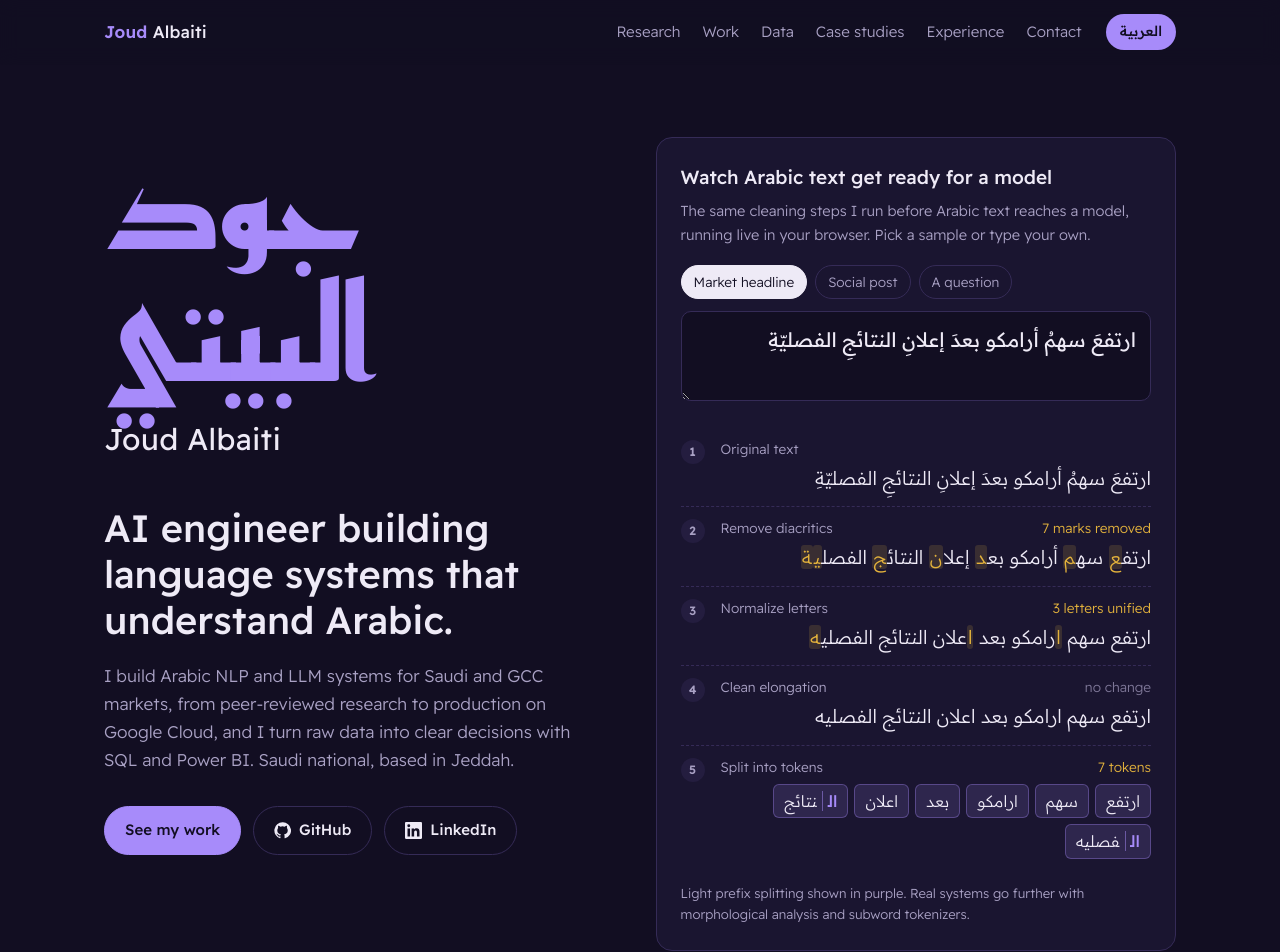
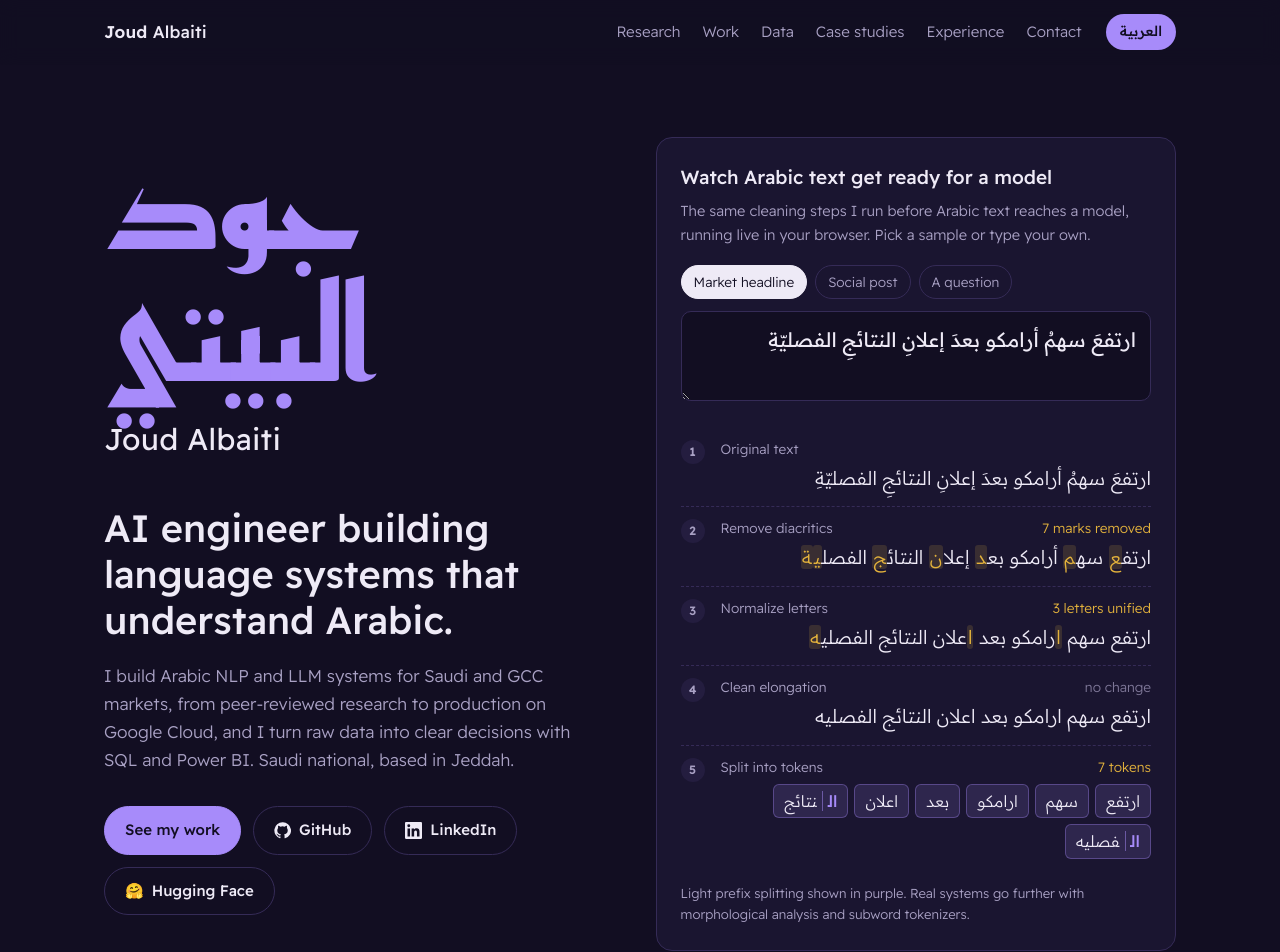
Before and after one commit to joudalbaiti/joudalbaiti.github.io, a plain HTML site: page index.html in a window 1280 px wide. Shown: the top 952 px of the page. Drawn offline with Linux system fonts and the light colour scheme.

Commit message:
Add Hugging Face profile links; make header name white

```diff
--- a/index.html
+++ b/index.html
@@ -51,7 +51,7 @@ a:focus-visible,button:focus-visible,summary:focus-visible,textarea:focus-visibl
 .top.scrolled{border-bottom-color:var(--line)}
 .top .wrap{display:flex;align-items:center;gap:24px;height:64px}
 .brand{font-weight:500;text-decoration:none;letter-spacing:.01em}
-.brand b{color:var(--teal);font-weight:600}
+.brand b{color:inherit;font-weight:600}
 .nav{display:flex;gap:22px;margin-inline-start:auto;font-size:15px}
 .nav a{text-decoration:none;color:var(--muted)}
 .nav a:hover{color:var(--text)}
@@ -256,6 +256,7 @@ html[data-lang="ar"] body{font-size:17.5px;line-height:1.85}
         <a class="btn" href="https://www.linkedin.com/in/joud-albaiti/" target="_blank" rel="noopener">
           <svg viewBox="0 0 24 24" fill="currentColor" aria-hidden="true"><path d="M20.45 20.45h-3.56v-5.57c0-1.33-.02-3.04-1.85-3.04-1.85 0-2.14 1.45-2.14 2.94v5.67H9.34V9h3.42v1.56h.05c.48-.9 1.64-1.85 3.37-1.85 3.6 0 4.27 2.37 4.27 5.46v6.28ZM5.34 7.43a2.06 2.06 0 1 1 0-4.13 2.06 2.06 0 0 1 0 4.13ZM7.12 20.45H3.56V9h3.56v11.45ZM22.22 0H1.77C.79 0 0 .77 0 1.73v20.54C0 23.23.79 24 1.77 24h20.45c.98 0 1.78-.77 1.78-1.73V1.73C24 .77 23.2 0 22.22 0Z"/></svg>
           LinkedIn</a>
+        <a class="btn" href="https://huggingface.co/joudalbaiti" target="_blank" rel="noopener"><span aria-hidden="true">🤗</span> Hugging Face</a>
       </div>
     </div>
 
@@ -566,6 +567,7 @@ html[data-lang="ar"] body{font-size:17.5px;line-height:1.85}
     <p class="loc"><span data-l="en">Saudi national · Jeddah, Saudi Arabia</span><span data-l="ar">سعودية الجنسية · جدة، المملكة العربية السعودية</span></p>
     <div class="ctas">
       <a class="btn" href="https://www.linkedin.com/in/joud-albaiti/" target="_blank" rel="noopener">LinkedIn</a>
+      <a class="btn" href="https://huggingface.co/joudalbaiti" target="_blank" rel="noopener">Hugging Face</a>
       <a class="btn" href="https://github.com/joudalbaiti" target="_blank" rel="noopener">GitHub</a>
       <a class="btn" href="https://arxiv.org/abs/2605.19714" target="_blank" rel="noopener">arXiv</a>
     </div>
```
Also changed, not shown: case-studies/brand-sentiment.html (+2 -2 lines), 2 other files.
